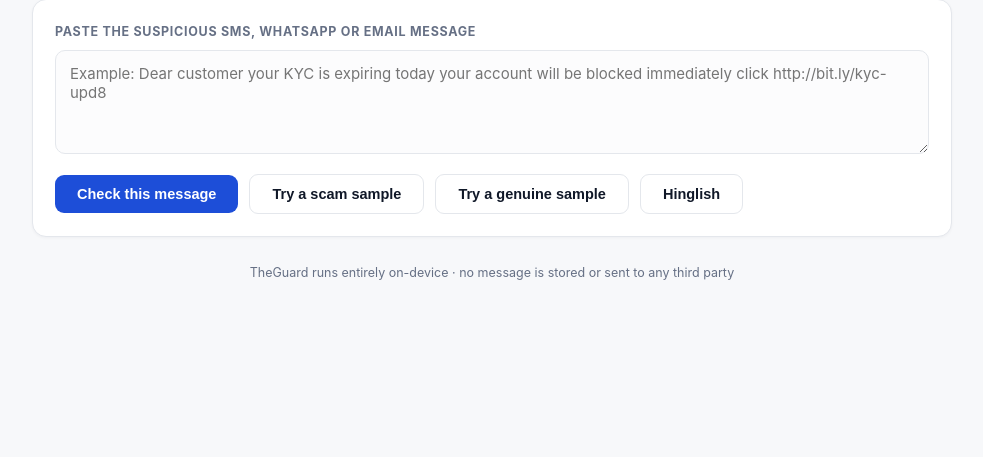
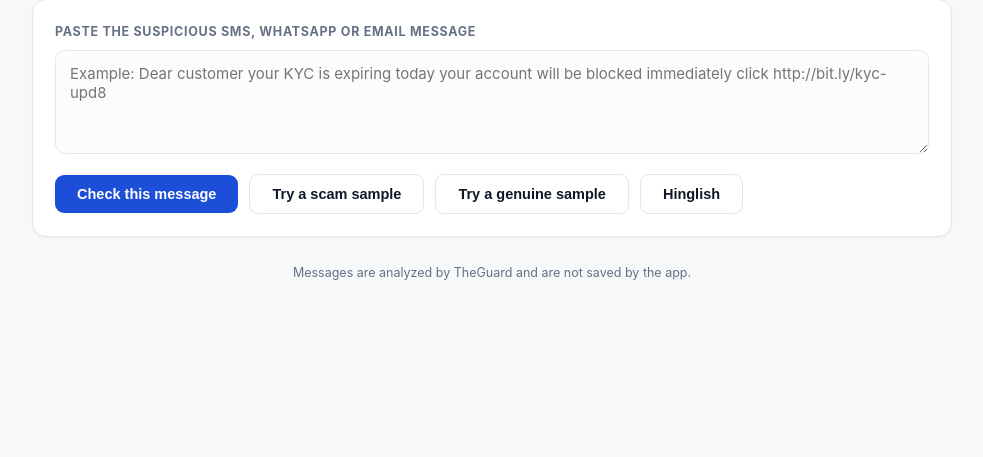
Before and after one commit to GoraniyaHarish/TheGuard, a Flask app: page / in a window 1280 px wide. Shown: the part 133-590 px from the top of the page, without its empty margins (148-1131 px from the left). Run offline with Flask 3, Linux system fonts and the light colour scheme; parts of the project's set-up code (start-up, migrations or seed data) failed here and were passed over.

Commit message:
Improve project README and privacy copy

```diff
--- a/templates/index.html
+++ b/templates/index.html
@@ -82,7 +82,7 @@
 
   <div id="out"></div>
 
-  <div class="foot">TheGuard runs entirely on-device &middot; no message is stored or sent to any third party</div>
+  <div class="foot">Messages are analyzed by TheGuard and are not saved by the app.</div>
 </div>
 
 <script>
```
Also changed, not shown: README.md.
